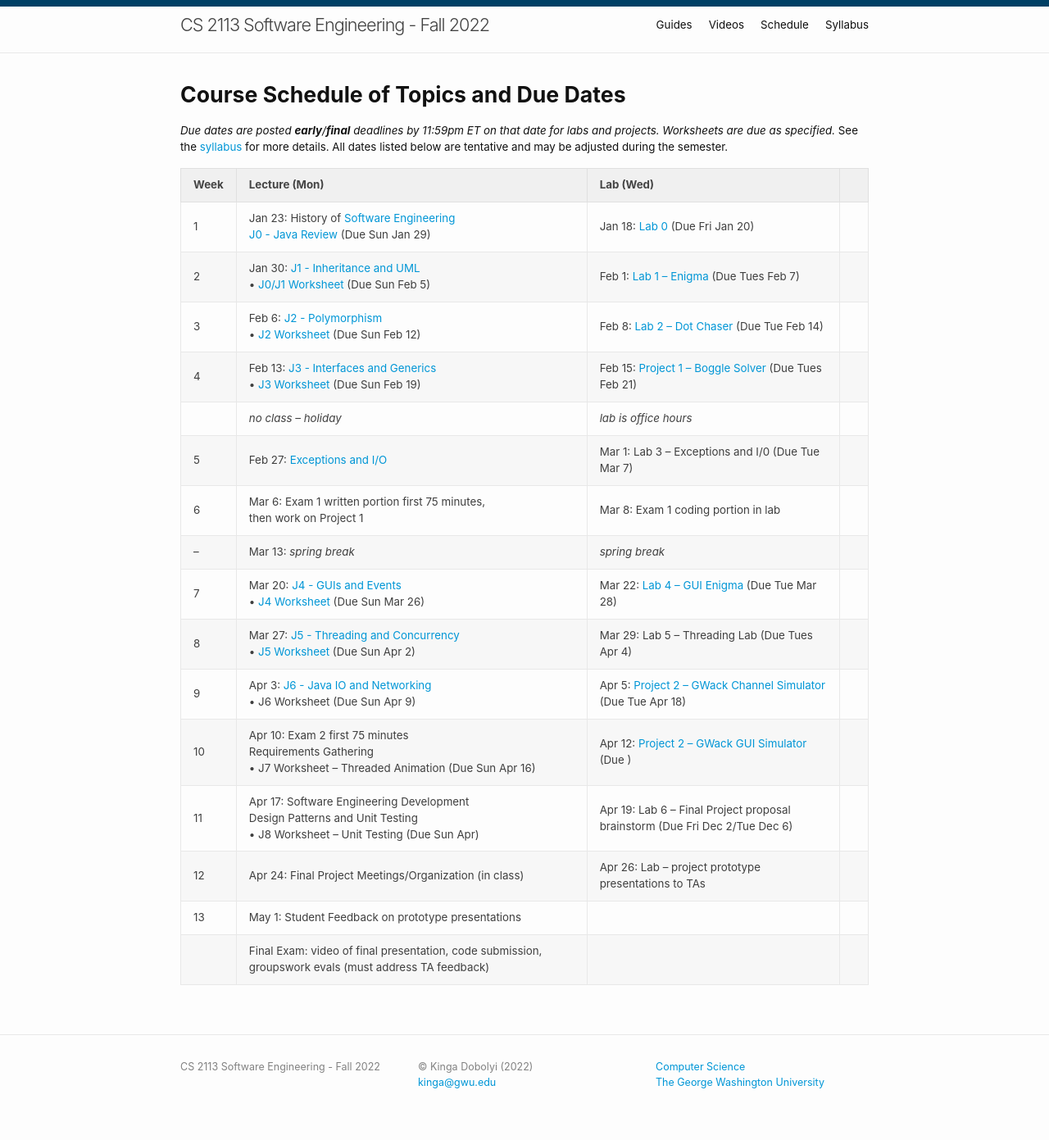
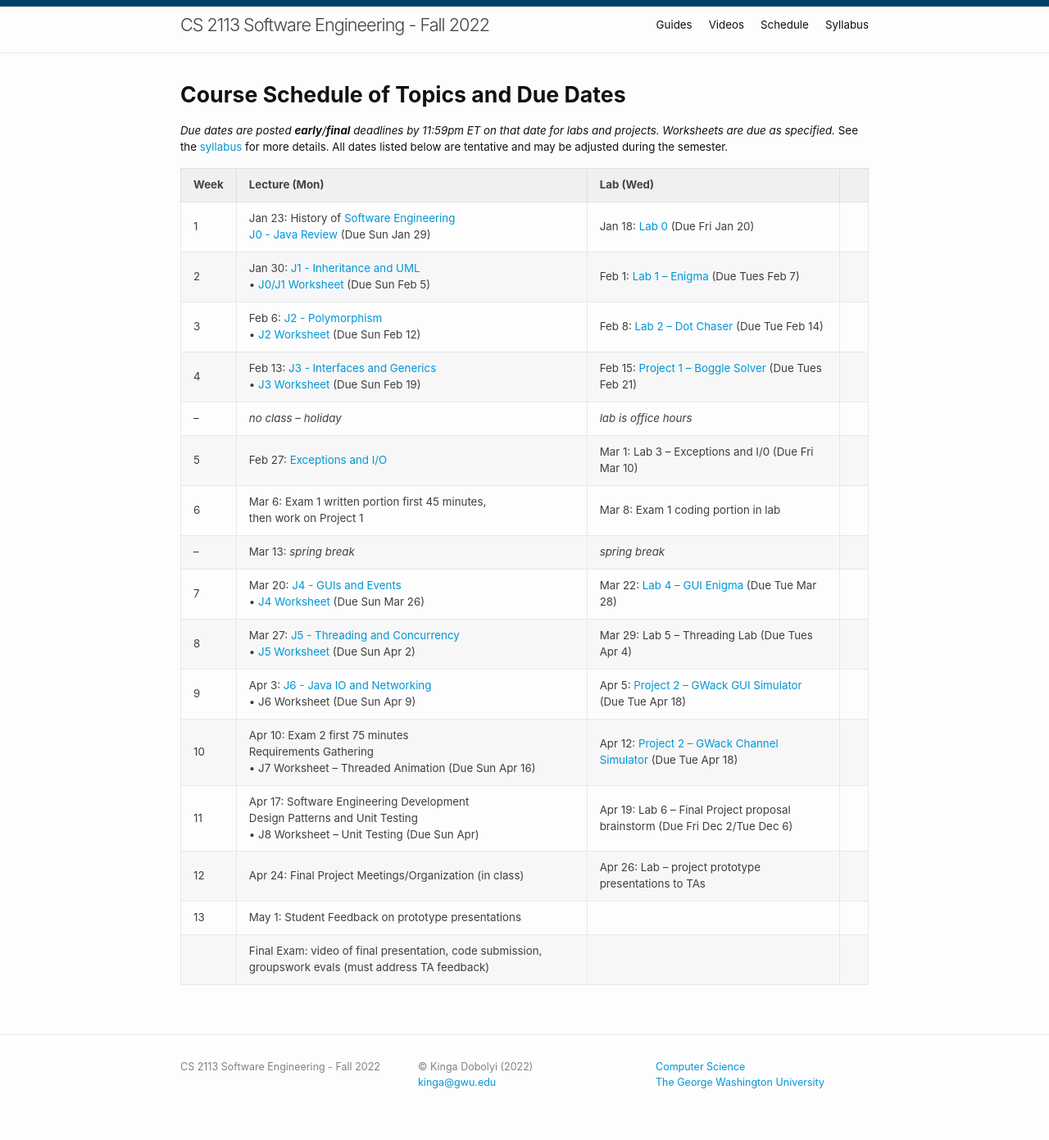
Before and after one commit to cs2113-s23/cs2113-s23.github.io, a Jekyll site: the page built from schedule.md, in a window 1280 px wide. Shown: the whole page at 82% size. Built offline with Jekyll 4.4.1, drawn with Linux system fonts in a browser that asks for light colours.

```diff
--- a/schedule.md
+++ b/schedule.md
@@ -15,14 +15,14 @@ title: Schedule
 | 2    | Jan 30: [J1 - Inheritance and UML](j/1) <br>&bull; [J0/J1 Worksheet](worksheet/j0j1) (Due Sun Feb 5)             | Feb 1: [Lab 1 -- Enigma](lab/5) (Due Tues Feb 7)                                                                                 |                                                                        |
 | 3    | Feb 6: [J2 - Polymorphism](j/2) <br>&bull; [J2 Worksheet](worksheet/j2) (Due Sun Feb 12)    | Feb 8: [Lab 2 -- Dot Chaser](lab/6) (Due Tue Feb 14)                                                                            |
 | 4    | Feb 13: [J3 - Interfaces and Generics](j/3) <br>&bull; [J3 Worksheet](worksheet/j3) (Due Sun Feb 19)  | Feb 15: [Project 1 -- Boggle Solver](project/1) (Due Tues Feb 21)                                                                          |
-| | *no class -- holiday* |*lab is office hours*  |
-| 5    | Feb 27: [Exceptions and I/O](j/exceptions)                                                      | Mar 1: Lab 3 -- Exceptions and I/0 (Due Tue Mar 7) |                                                              |
-| 6    | Mar 6: Exam 1 written portion first 75 minutes,<br> then work on Project 1 | Mar 8: Exam 1 coding portion in lab                                                                                                    |
+| -- | *no class -- holiday* |*lab is office hours*  |
+| 5    | Feb 27: [Exceptions and I/O](j/exceptions)                                                      | Mar 1: Lab 3 -- Exceptions and I/0 (Due Fri Mar 10) |                                                              |
+| 6    | Mar 6: Exam 1 written portion first 45 minutes,<br> then work on Project 1 | Mar 8: Exam 1 coding portion in lab                                                                                                    |
 | --    | Mar 13: *spring break*                                                                                           | *spring break*                                                                                                                  |
 | 7    | Mar 20: [J4 - GUIs and Events](j/4) <br>&bull; [J4 Worksheet](worksheet/j4) (Due Sun Mar 26)                                 | Mar 22: [Lab 4 -- GUI Enigma](https://cs2113-f21.github.io/lab/7) (Due Tue Mar 28)                                                                             |
 | 8   | Mar 27: [J5 - Threading and Concurrency](j/5) <br>&bull; [J5 Worksheet](worksheet/j5) (Due Sun Apr 2)                      | Mar 29: Lab 5 -- Threading Lab (Due Tues Apr 4)    |
-| 9   | Apr 3: [J6 - Java IO and Networking](j/6) <br>&bull; J6 Worksheet  (Due Sun Apr 9)                             | Apr 5: [Project 2 -- GWack Channel Simulator](project/3) (Due Tue Apr 18)                                                              |
-| 10   | Apr 10: Exam 2 first 75 minutes<br>Requirements Gathering <br>&bull; J7 Worksheet -- Threaded Animation (Due Sun Apr 16)             | Apr 12: [Project 2 -- GWack GUI Simulator](project/2) (Due )                             |
+| 9   | Apr 3: [J6 - Java IO and Networking](j/6) <br>&bull; J6 Worksheet  (Due Sun Apr 9)                             | Apr 5: [Project 2 -- GWack GUI Simulator](project/3) (Due Tue Apr 18)                                                              |
+| 10   | Apr 10: Exam 2 first 75 minutes<br>Requirements Gathering <br>&bull; J7 Worksheet -- Threaded Animation (Due Sun Apr 16)             | Apr 12: [Project 2 -- GWack Channel Simulator](project/2) (Due Tue Apr 18)                             |
 | 11   | Apr 17: Software Engineering Development<br>Design Patterns and Unit Testing <br>&bull; J8 Worksheet -- Unit Testing (Due Sun Apr)             | Apr 19: Lab 6 -- Final Project proposal brainstorm (Due Fri Dec 2/Tue Dec 6)                                                                    |
 | 12   | Apr 24:  Final Project Meetings/Organization (in class)                                                                                         |  Apr 26: Lab -- project prototype presentations to TAs                                                                                                                          |
 | 13   | May 1:  Student Feedback on prototype presentations                                                                            |                                                                                                                             |
```
